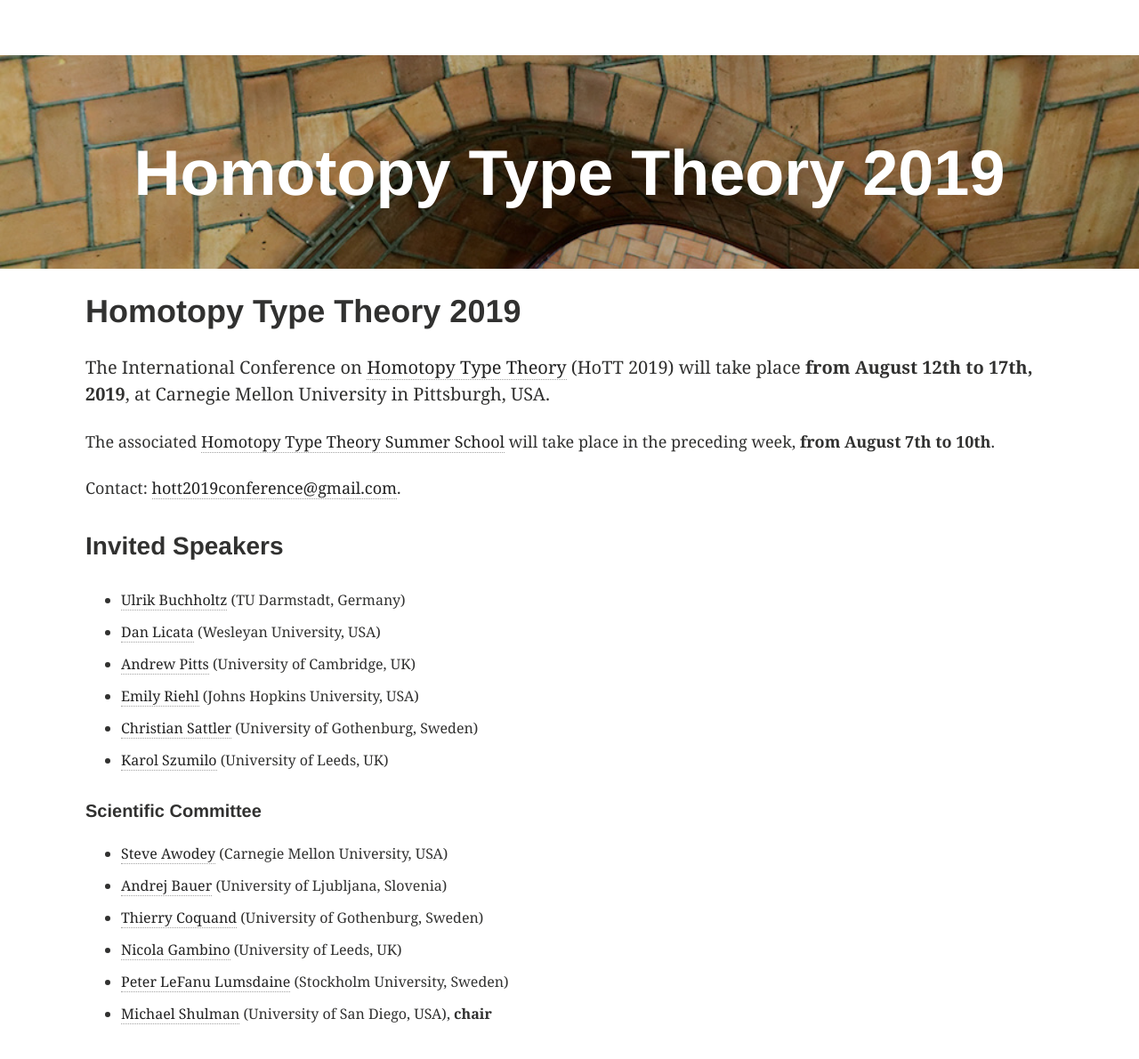
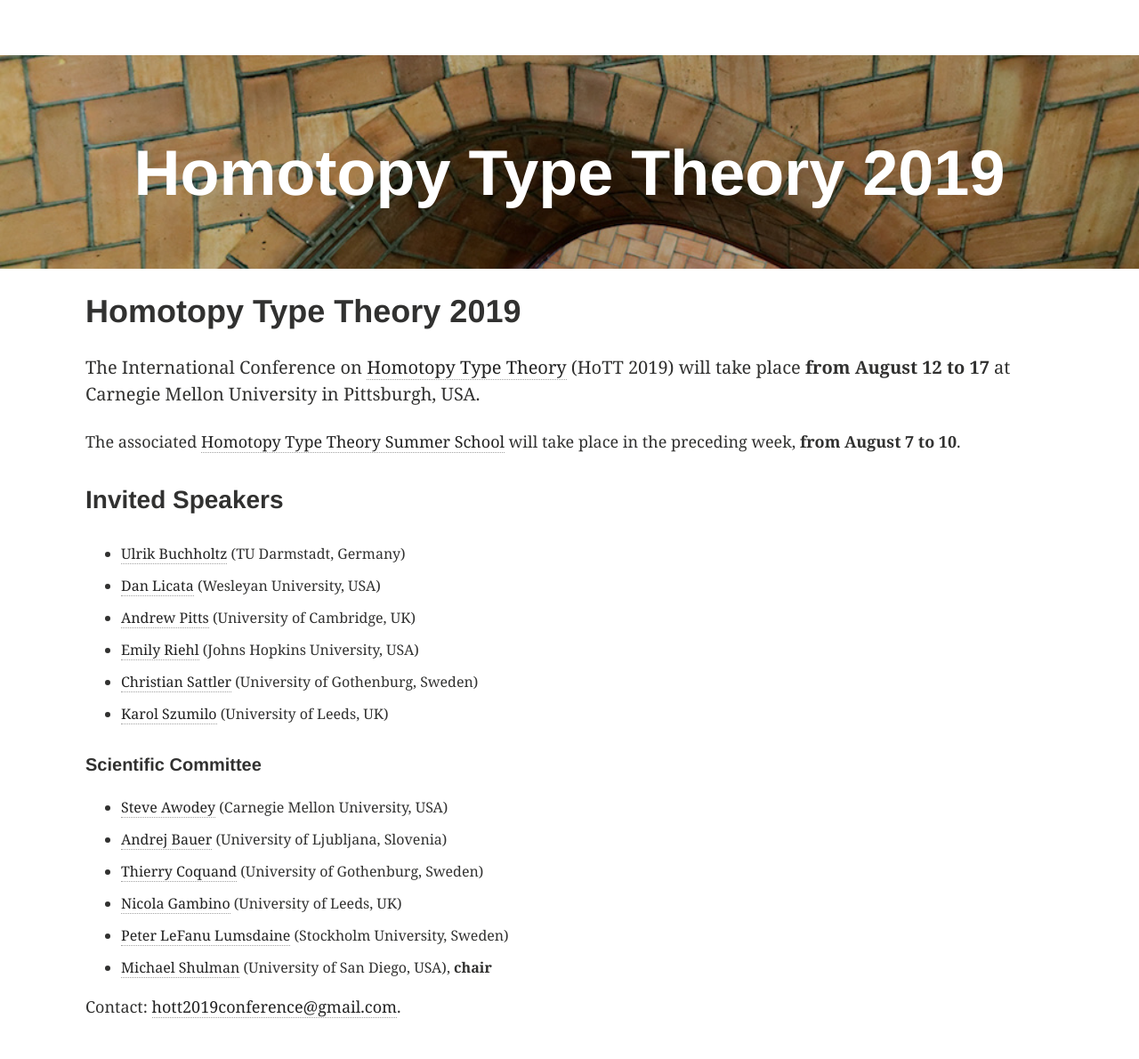
Before and after one commit to HoTT/HoTT-2019, a Jekyll site: the page built from index.md, in a window 1280 px wide and 1400 px high, cut to the strip 130-1320 px from the top of the window. Shown: the whole strip at 89% size. Built offline with Jekyll 4.4.1, drawn with Linux system fonts in a browser that asks for light colours.

```diff
--- a/index.md
+++ b/index.md
@@ -5,13 +5,11 @@ title: "Homotopy Type Theory 2019"
 ---
 
 The International Conference on [Homotopy Type
-Theory](https://homotopytypetheory.org) (HoTT 2019) will take place **from August 12th to 17th,
-2019**, at Carnegie Mellon University in Pittsburgh, USA.
+Theory](https://homotopytypetheory.org) (HoTT 2019) will take place
+**from August 12 to 17** at Carnegie Mellon University in Pittsburgh, USA.
 
 The associated [Homotopy Type Theory Summer
-School](https://hott.github.io/HoTT-2019/summer-school/) will take place in the preceding week, **from August 7th to 10th**.
-
-Contact: [hott2019conference@gmail.com](mailto:hott2019conference@gmail.com).
+School](https://hott.github.io/HoTT-2019/summer-school/) will take place in the preceding week, **from August 7 to 10**.
 
 ### Invited Speakers
 
```
Also changed, not shown: other parts of index.md (+2 -0 lines), local-information.md (+15 -1 lines), registration.md (+1 -1 lines).
